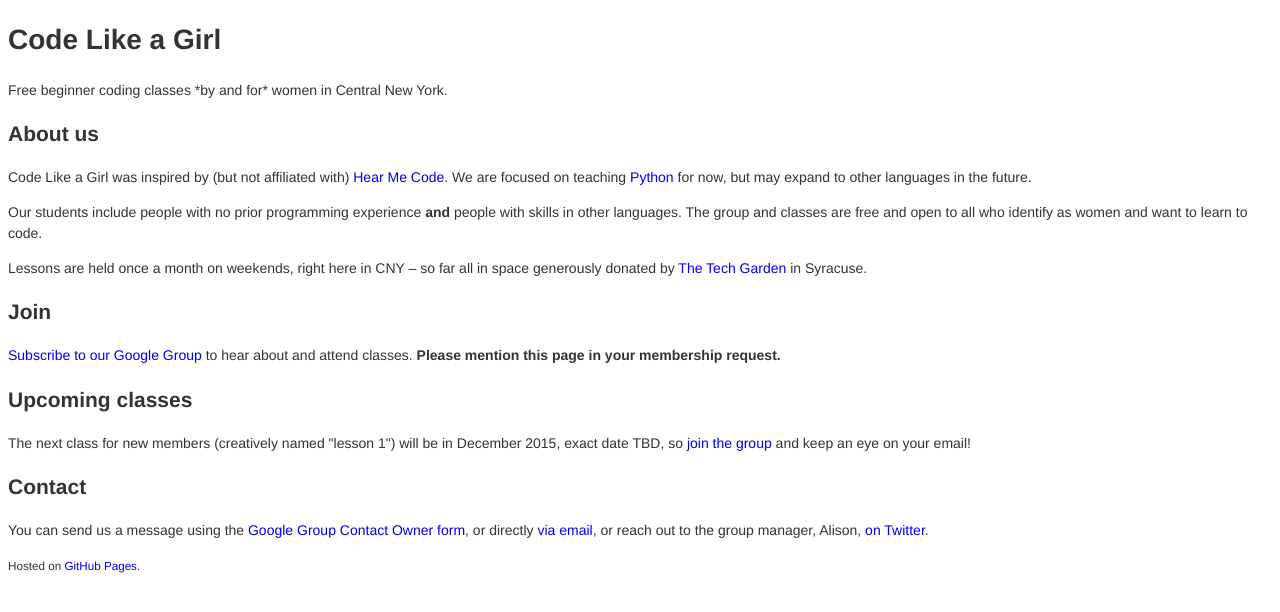
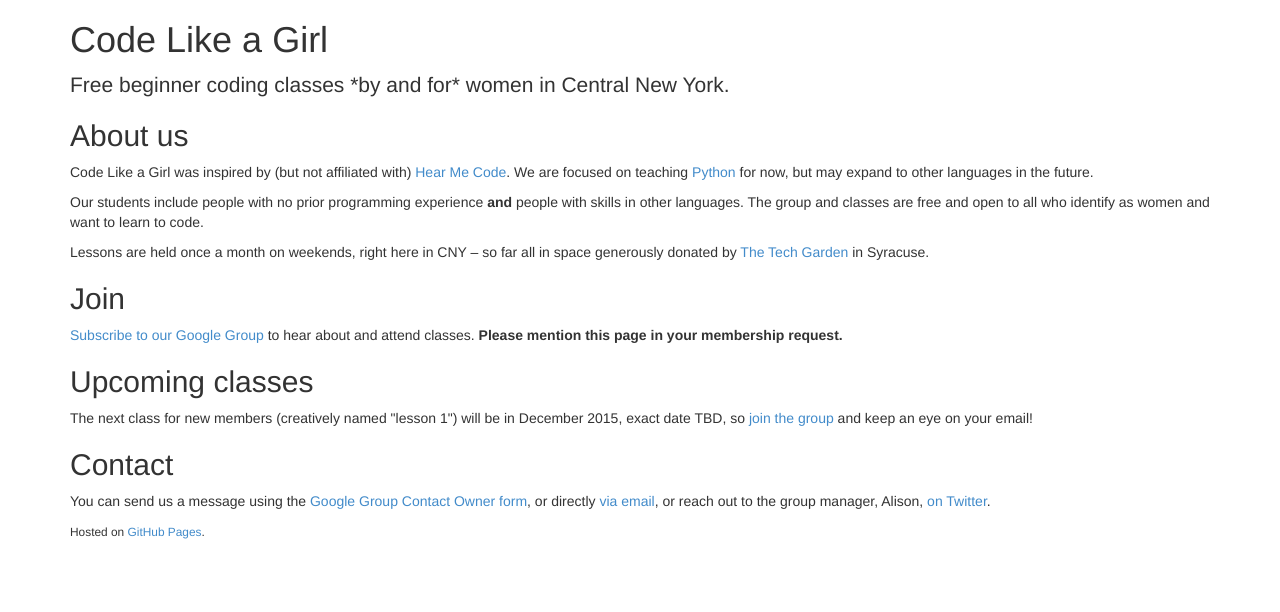
Before and after one commit to codelikeagirlcny/codelikeagirlcny.github.io, a plain HTML site: page index.html in a window 1280 px wide. Drawn offline with nearby package versions, Linux system fonts and the light colour scheme.

Commit message:
Updated index.html markup, and referenced theme files.

```diff
--- a/index.html
+++ b/index.html
@@ -4,22 +4,18 @@
     <meta charset="utf-8">
     <meta http-equiv="X-UA-Compatible" content="chrome=1">
     <title>Code Like a Girl</title>
-
+    <meta name="viewport" content="width=device-width, initial-scale=1, maximum-scale=1">
+    <link href="theme/css/bootstrap.min.css" rel="stylesheet">
     <!--[if lt IE 9]>
     <script src="//html5shiv.googlecode.com/svn/trunk/html5.js"></script>
     <![endif]-->
-
-    <style>
-html {font-size: 100%; line-height: 1.5;}
-body {color: #333; font-family: "Helvetica Neue",Arial,Helvetica,sans-serif; font-size: 87.5%;}
-a {text-decoration: none;}
-a:hover, a:active, a:focus {text-decoration: underline; outline: 0 none;}
-    </style>
+    <link href="theme/css/styles.css" rel="stylesheet">
   </head>
   <body>
+<div class="container">
+<h1 id="page-title">Code Like a Girl</h1>
+<p class="lead">Free beginner coding classes *by and for* women in Central New York.</p>
 
-<h1 id="page-title">Code Like a Girl</h1>
-<p>Free beginner coding classes *by and for* women in Central New York.</p>
 <h2>About us</h2>
 <p>Code Like a Girl was inspired by (but not affiliated with) <a href="http://hearmecode.com">Hear Me Code</a>.  We are focused on teaching <a href="http://www.python.org/">Python</a> for now, but may expand to other languages in the future.</p>
 <p>Our students include people with no prior programming experience <strong>and</strong> people with skills in other languages.  The group and classes are free and open to all who identify as women and want to learn to code.</p>
@@ -33,10 +29,13 @@ a:hover, a:active, a:focus {text-decoration: underline; outline: 0 none;}
 
 <h2>Contact</h2>
 <p>You can send us a message using the <a href="https://groups.google.com/forum/#!contactowner/codelikeagirlcny">Google Group Contact Owner form</a>, or directly <a href="mailto:codelikeagirlcny@gmail.com">via email</a>, or reach out to the group manager, Alison, <a href="https://twitter.com/alisonjo2786/">on Twitter</a>.
-
 <footer>
   <p><small>Hosted on <a href="http://pages.github.com">GitHub Pages</a>.</small></p>
 </footer>
+</div>
+
 <!--[if !IE]><script>fixScale(document);</script><![endif]-->
+<script src="//ajax.googleapis.com/ajax/libs/jquery/2.0.2/jquery.min.js"></script>
+<script src="theme/js/bootstrap.min.js"></script>
 </body>
 </html>
```
